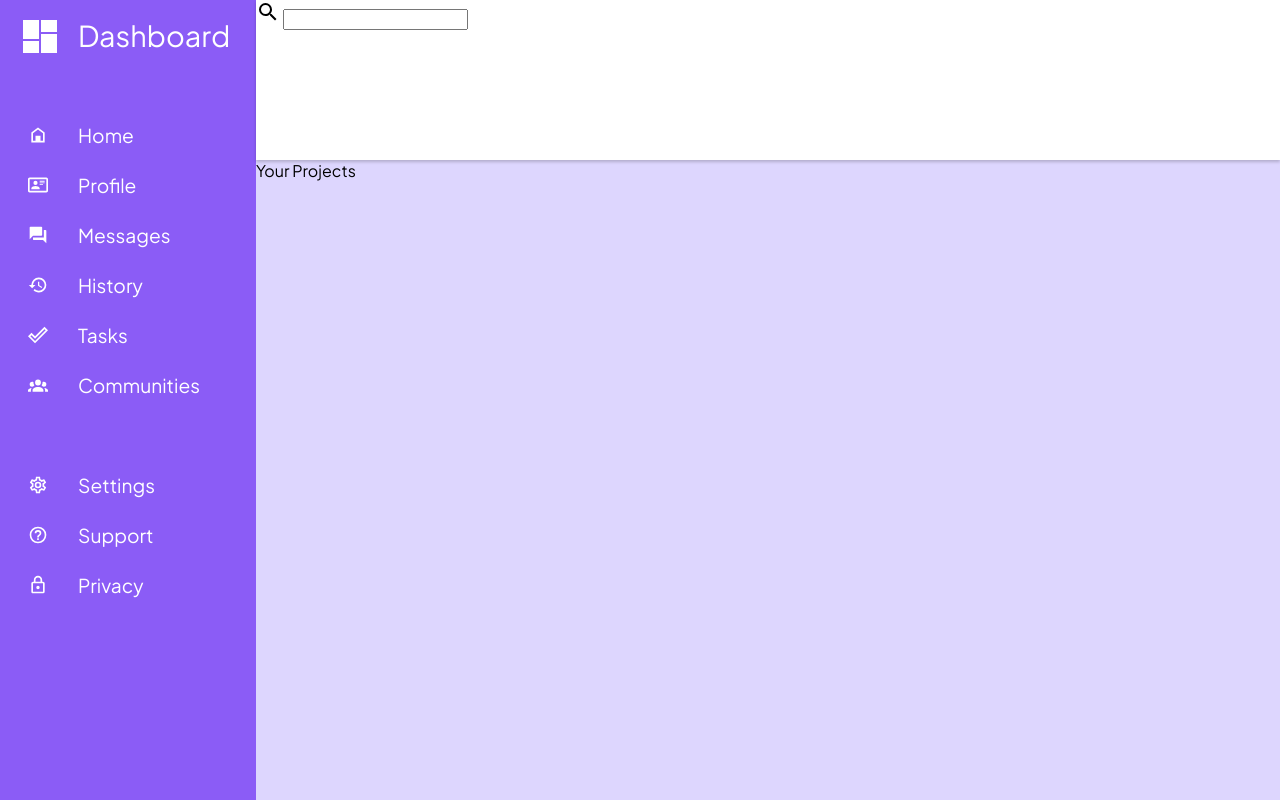
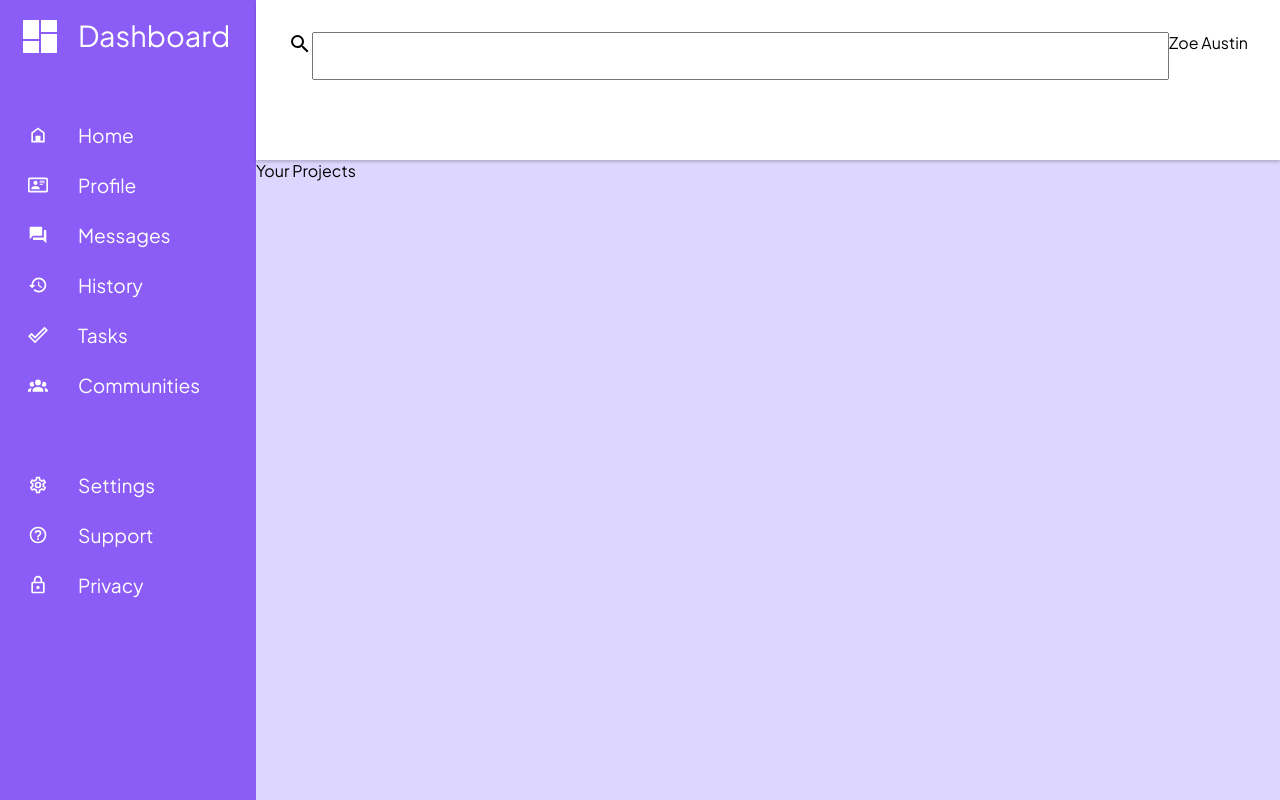
Before and after one commit to alexgeis/admin-dashboard, a plain HTML site: page index.html in a window 1280 px wide. Drawn offline with Linux system fonts and the light colour scheme.

Commit message:
add bell icon and header top grid layout

```diff
--- a/index.html
+++ b/index.html
@@ -23,9 +23,13 @@
 						alt="magnifying glass search icon"
 					/>
 					<input type="text" name="search-input" id="search-input" />
+					<img src="" alt="" />
+					<img src="" alt="" />
+					<div class="account-name">Zoe Austin</div>
 				</div>
 				<div class="header-bottom"></div>
 			</div>
+
 			<!-- DASH -->
 			<div class="dashboard dash-head">
 				<div class="dash-logo-wrapper">
--- a/style.css
+++ b/style.css
@@ -32,11 +32,15 @@ HEADER SECTION
     z-index:100;
     box-shadow: 0 2px 3px rgba(0,0,0,0.2);
     display: grid;
-    grid-template-rows: repeat(2, 50%)
-
+    grid-template-rows: repeat(2, 50%);
+    padding: 2rem;
 }
 
-
+.header-top {
+    display: grid;
+    grid-template-columns: 24px 1fr;
+    grid-auto-flow: column;
+}
 /* ~~
 DASHBOARD SECTION
 ~~ */
```
Also changed, not shown: assets/logos/bell-logo.svg (added).
